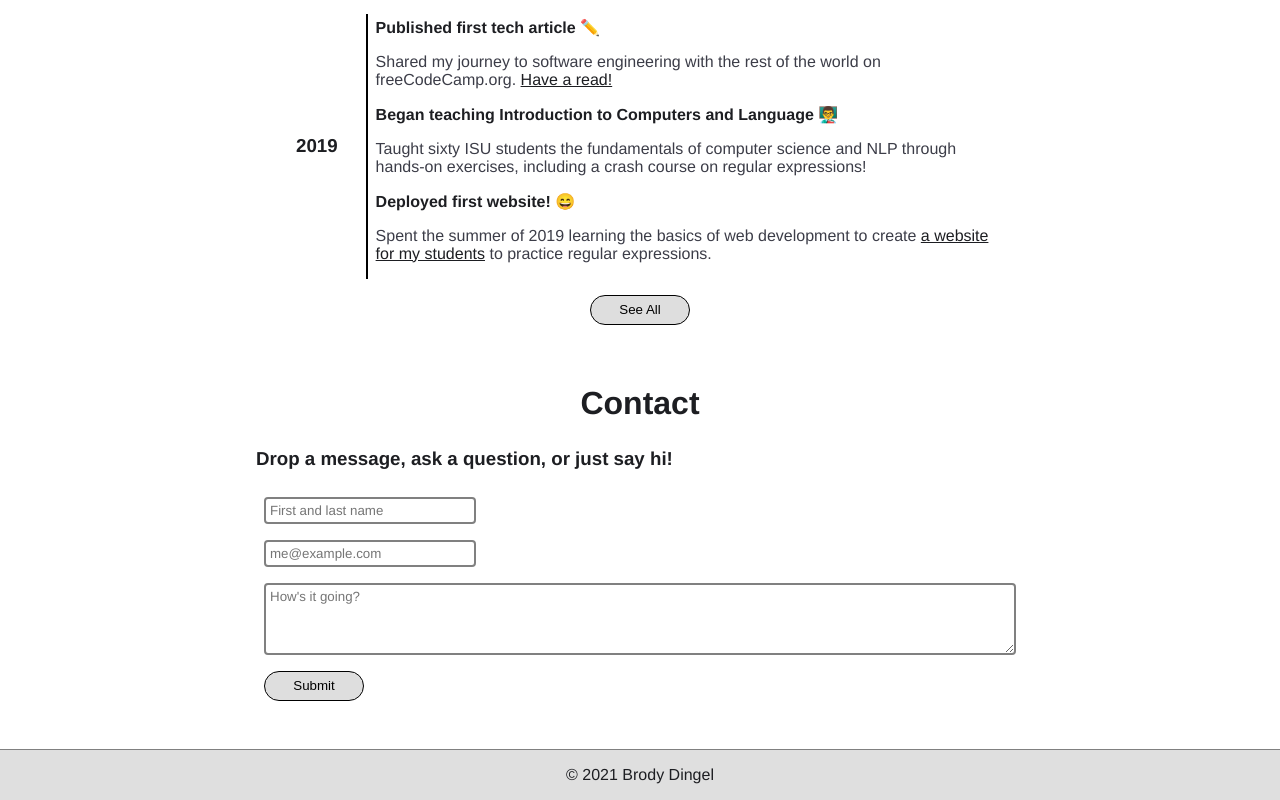
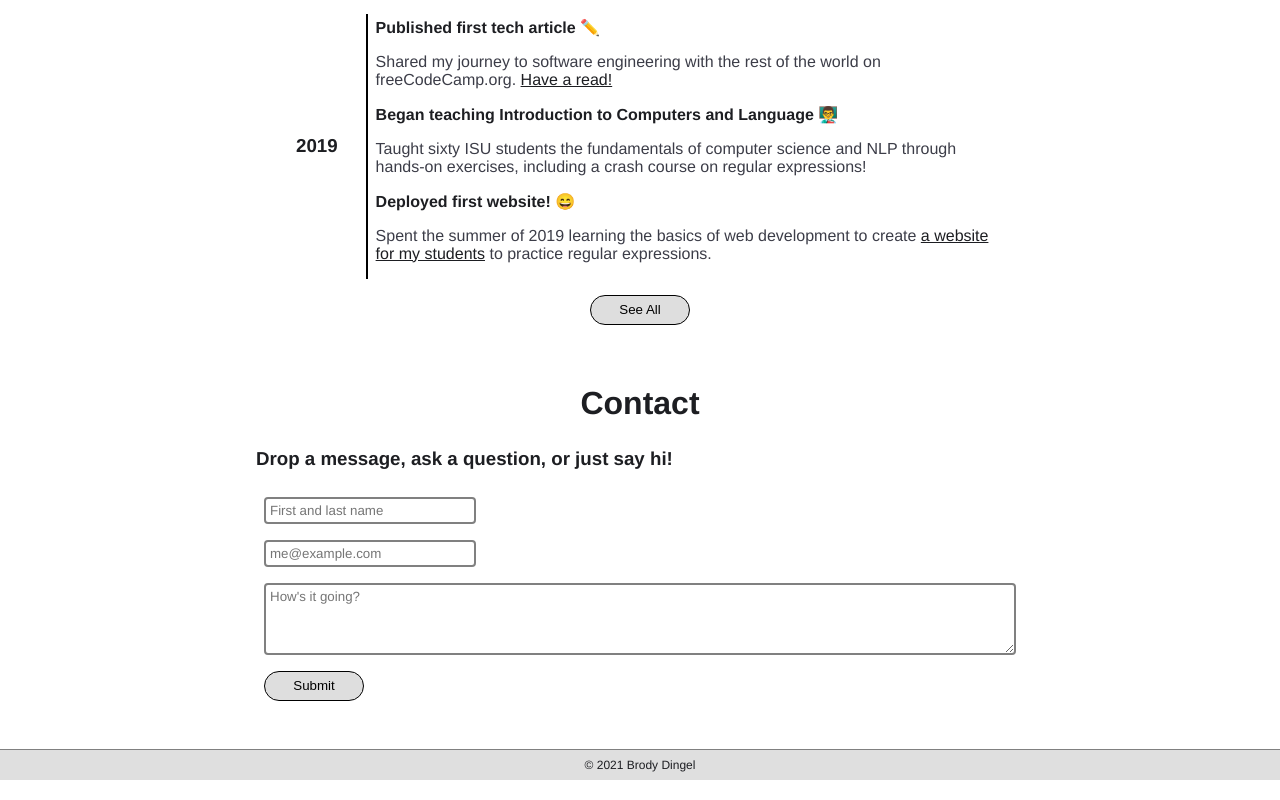
Before and after one commit to brodyd795/personal-site, a Next.js app: page / in a window 1280 px wide. Shown: the part 1639-2439 px from the top of the page. Built offline with nearby package versions, Linux system fonts and the light colour scheme.

Commit message:
Footer styling

```diff
--- a/components/footer.tsx
+++ b/components/footer.tsx
@@ -4,9 +4,10 @@ import styled from 'styled-components';
 
 const StyledFooter = styled.footer`
 	background-color: #dfdfdf;
+	font-size: 12px;
 	text-align: center;
 	width: 100%;
-	padding: 16px;
+	padding: 8px;
 	margin-top: 40px;
 	border-top: 1px solid grey;
 `;
```
